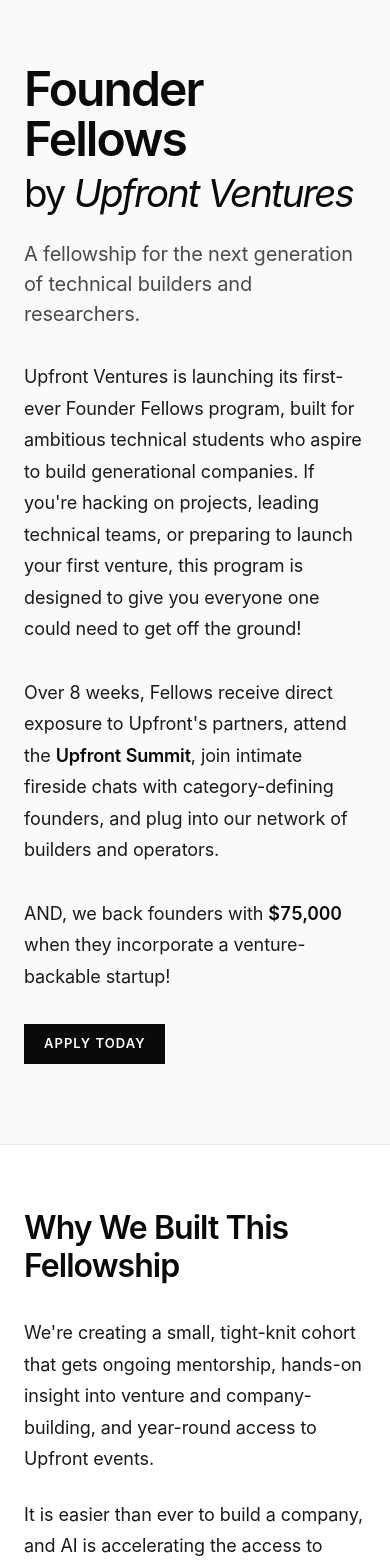
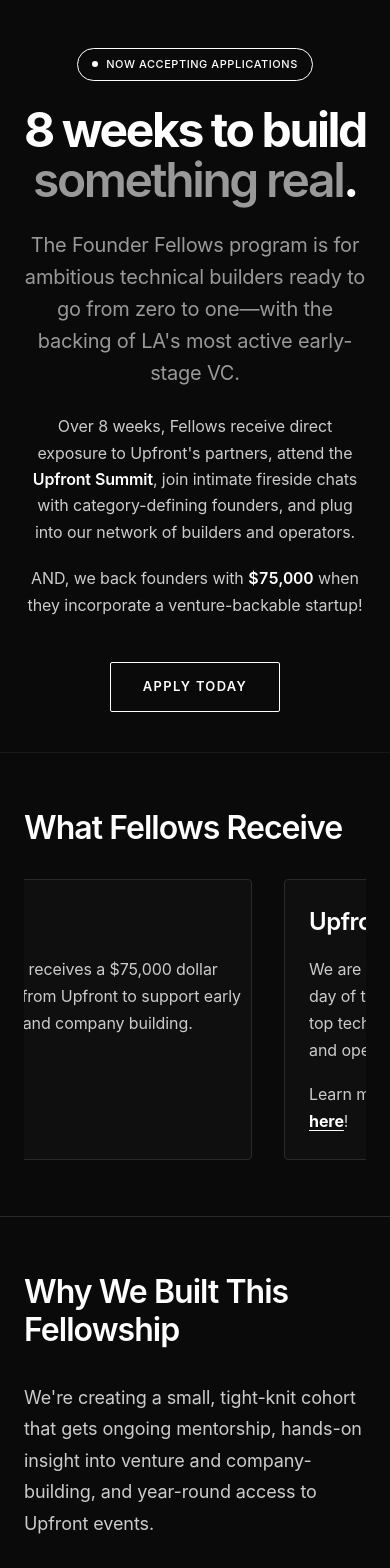
Before and after one commit to alexmarley/Fellows-Project, a Next.js app: page / in a window 390 px wide. Shown: the top 1568 px of the page. Built offline with nearby package versions, Linux system fonts and the light colour scheme.

Commit message:
Add dark theme, carousel, and styling improvements

```diff
--- a/pages/index.js
+++ b/pages/index.js
@@ -1,13 +1,59 @@
 import Head from 'next/head'
-import { useState } from 'react'
+import { useState, useEffect, useRef } from 'react'
 import styles from '../styles/Home.module.css'
 
 export default function Home() {
   const [openFaq, setOpenFaq] = useState(null)
+  const [carouselIndex, setCarouselIndex] = useState(0)
+  const carouselIntervalRef = useRef(null)
 
   const toggleFaq = (index) => {
     setOpenFaq(openFaq === index ? null : index)
   }
+
+  const benefits = [
+    {
+      title: "Capital",
+      description: "Each Fellow receives a $75,000 dollar investment from Upfront to support early exploration and company building."
+    },
+    {
+      title: "Upfront Summit",
+      description: (
+        <>
+          We are flying Fellows to LA to attend one day of the Upfront Summit, which is LA's top tech event for founders, investors, and operators.
+          <p style={{marginTop: '1rem'}}>Learn more about last year's summit <a href="https://upfront.com/summit" target="_blank" rel="noopener noreferrer"><strong>here</strong></a>!</p>
+        </>
+      )
+    },
+    {
+      title: "Mentorship",
+      description: "Each fellow will be paired with an investor at Upfront which specializes in your area of interest who you'll get to meet with 1:1."
+    },
+    {
+      title: "Fireside Chats",
+      description: "Fellows get a chance to learn directly from Upfront partners and founders across the portfolio, while getting to directly ask questions to some our fastest growing portfolio companies."
+    },
+    {
+      title: "Community",
+      description: "Fellows join a tight-knit community of ambitious technical founders, building lasting relationships with peers who are also on the path to launching their first venture."
+    },
+    {
+      title: "Year-Round Events",
+      description: "Fellows are invited to mixers, dinners, and local Upfront gatherings in Los Angeles, New York, San Francisco, Boston, Philadelphia, and other cities where our team is active."
+    }
+  ]
+
+  useEffect(() => {
+    carouselIntervalRef.current = setInterval(() => {
+      setCarouselIndex((prevIndex) => (prevIndex + 1) % (benefits.length - 2))
+    }, 5000)
+
+    return () => {
+      if (carouselIntervalRef.current) {
+        clearInterval(carouselIntervalRef.current)
+      }
+    }
+  }, [])
 
   const faqs = [
     {
@@ -66,15 +112,16 @@
         {/* Hero Section */}
         <section className={styles.hero}>
           <div className={styles.container}>
+            <div className={styles.heroBadgeTop}>
+              <span className={styles.badgeDot}></span>
+              Now accepting applications
+            </div>
             <h1 className={styles.heroTitle}>
-              Founder Fellows<br />
-              <span style={{ fontWeight: 400, fontSize: '0.8em' }}>by <em>Upfront Ventures</em></span>
+              <span className={styles.titleHighlight}>8 weeks</span> to build<br />
+              <span className={styles.titleAccent}>something</span> <span className={styles.titleAccent}>real</span>.
             </h1>
             <p className={styles.heroSubtitle}>
-              A fellowship for the next generation of technical builders and researchers.
-            </p>
-            <p className={styles.heroDescription}>
-              Upfront Ventures is launching its first-ever Founder Fellows program, built for ambitious technical students who aspire to build generational companies. If you're hacking on projects, leading technical teams, or preparing to launch your first venture, this program is designed to give you everyone one could need to get off the ground!
+              The Founder Fellows program is for ambitious technical builders ready to go from zero to one—with the backing of LA's most active early-stage VC.
             </p>
             <p className={styles.heroDescription}>
               Over 8 weeks, Fellows receive direct exposure to Upfront's partners, attend the <strong>Upfront Summit</strong>, join intimate fireside chats with category-defining founders, and plug into our network of builders and operators.
@@ -85,6 +132,26 @@
             <a href="#" className={styles.heroBadge}>
               APPLY TODAY
             </a>
+          </div>
+        </section>
+
+        {/* What Fellows Receive Section */}
+        <section className={styles.section}>
+          <div className={styles.container}>
+            <h2 className={styles.sectionTitle} >What Fellows Receive</h2>
+            <div className={styles.carouselWrapper}>
+              <div
+                className={styles.benefitsCarousel}
+                style={{ transform: `translateX(-${carouselIndex * 33.333}%)` }}
+              >
+                {benefits.map((benefit, index) => (
+                  <div key={index} className={styles.benefitItem}>
+                    <h3>{benefit.title}</h3>
+                    <p>{benefit.description}</p>
+                  </div>
+                ))}
+              </div>
+            </div>
           </div>
         </section>
 
@@ -105,40 +172,6 @@
               </div>
               <div className={styles.whyImage}>
                 <img src="/images/Summit Photo.jpeg" alt="Founder Fellows" />
-              </div>
-            </div>
-          </div>
-        </section>
-
-        {/* What Fellows Receive Section */}
-        <section className={styles.section}>
-          <div className={styles.container}>
-            <h2 className={styles.sectionTitle} >What Fellows Receive</h2>
-            <div className={styles.benefitsGrid}>
-              <div className={styles.benefitItem}>
-                <h3> Capital</h3>
-                <p>Each Fellow receives a $75,000 dollar investment from Upfront to support early exploration and company building. </p>
-              </div>
-              <div className={styles.benefitItem}>
-                <h3> Upfront Summit</h3>
-                <p>We are flying Fellows to LA to attend one day of the Upfront Summit, which is LA's top tech event for founders, investors, and operators.</p>
-                <p style={{marginTop: '1rem'}}>Learn more about last year's summit <a href="https://upfront.com/summit" target="_blank" rel="noopener noreferrer"><strong>here</strong></a>!</p>
-              </div>
-              <div className={styles.benefitItem}>
-                <h3> Mentorship</h3>
-                <p>Each fellow will be paired with an investor at Upfront which specializes in your area of interest who you'll get to meet with 1:1. </p>
-              </div>
-              <div className={styles.benefitItem}>
-                <h3> Fireside Chats</h3>
-                <p>Fellows get a chance to learn directly from Upfront partners and founders across the portfolio, while getting to directly ask questions to some our fastest growing portfolio companies. </p>
-              </div>
-              <div className={styles.benefitItem}>
-                <h3> Community</h3>
-                <p>Fellows join a tight-knit community of ambitious technical founders, building lasting relationships with peers who are also on the path to launching their first venture. </p>
-              </div>
-              <div className={styles.benefitItem}>
-                <h3> Year-Round Events</h3>
-                <p>Fellows are invited to mixers, dinners, and local Upfront gatherings in Los Angeles, New York, San Francisco, Boston, Philadelphia, and other cities where our team is active. </p>
               </div>
             </div>
           </div>
--- a/styles/Home.module.css
+++ b/styles/Home.module.css
@@ -1,7 +1,7 @@
 .main {
   width: 100%;
   min-height: 100vh;
-  background: #ffffff;
+  background: #0a0a0a;
 }
 
 .container {
@@ -12,19 +12,62 @@
 
 /* Hero Section */
 .hero {
-  padding: 8rem 0 6rem;
-  background: #fafafa;
-  border-bottom: 1px solid #e5e5e5;
+  padding: 5rem 0 4rem;
+  background: #0a0a0a;
+  border-bottom: 1px solid #1a1a1a;
+  display: flex;
+  align-items: center;
+}
+
+.hero .container {
+  text-align: center;
+}
+
+.heroBadgeTop {
+  display: inline-flex;
+  align-items: center;
+  gap: 0.5rem;
+  margin: 0 auto 2rem auto;
+  padding: 0.5rem 1rem;
+  background: #0a0a0a;
+  border: 1px solid #ffffff;
+  border-radius: 50px;
+  color: #ffffff;
+  font-size: 0.75rem;
+  font-weight: 500;
+  letter-spacing: 0.05em;
+  text-transform: uppercase;
+}
+
+.badgeDot {
+  width: 6px;
+  height: 6px;
+  background: #ffffff;
+  border-radius: 50%;
+  display: inline-block;
 }
 
 .heroTitle {
   font-size: 5rem;
+  font-weight: 700;
+  margin-bottom: 2rem;
+  color: #ffffff;
+  line-height: 1.05;
+  letter-spacing: -0.05em;
+  font-feature-settings: 'kern' 1, 'liga' 1;
+  max-width: 1000px;
+  margin-left: auto;
+  margin-right: auto;
+}
+
+.titleHighlight {
+  color: #ffffff;
+  font-weight: 700;
+}
+
+.titleAccent {
+  color: #999;
   font-weight: 600;
-  margin-bottom: 1.5rem;
-  color: #0a0a0a;
-  line-height: 1.05;
-  letter-spacing: -0.04em;
-  font-feature-settings: 'kern' 1, 'liga' 1;
 }
 
 .heroFunction {
@@ -33,63 +76,82 @@
 }
 
 .heroSubtitle {
-  font-size: 1.5rem;
+  font-size: 1.375rem;
   font-weight: 400;
-  color: #4a4a4a;
+  color: #999;
   margin-bottom: 2rem;
-  line-height: 1.5;
+  line-height: 1.6;
   letter-spacing: -0.01em;
-  text-align: left;
+  text-align: center;
+  max-width: 700px;
+  margin-left: auto;
+  margin-right: auto;
 }
 
 .heroDescription {
-  font-size: 1.125rem;
-  line-height: 1.75;
-  color: #1a1a1a;
-  max-width: 800px;
-  margin-bottom: 2rem;
+  font-size: 1.0625rem;
+  line-height: 1.65;
+  color: #ccc;
+  max-width: 700px;
+  margin: 0 auto 1.5rem auto;
   font-weight: 400;
   letter-spacing: -0.005em;
+  text-align: center;
 }
 
 .heroDescription strong {
   font-weight: 600;
-  color: #0a0a0a;
+  color: #ffffff;
   letter-spacing: -0.01em;
   font-variant-numeric: tabular-nums;
   font-feature-settings: 'tnum' 1;
 }
 
+.heroDescription a {
+  color: #ffffff;
+  text-decoration: underline;
+  text-underline-offset: 3px;
+  transition: opacity 0.2s ease;
+}
+
+.heroDescription a:hover {
+  opacity: 0.7;
+}
+
 .heroBadge {
   display: inline-block;
   width: fit-content;
-  margin: 0 0 2rem 0;
-  padding: 0.625rem 1.25rem;
+  margin: 2rem auto 0 auto;
+  padding: 1rem 2.25rem;
   background: #0a0a0a;
+  border: 1px solid #ffffff;
   color: #fff;
-  font-size: 0.8125rem;
+  font-size: 0.875rem;
   font-weight: 600;
-  letter-spacing: 0.08em;
+  letter-spacing: 0.1em;
   text-transform: uppercase;
   font-feature-settings: 'kern' 1;
   text-decoration: none;
   cursor: pointer;
-  transition: background-color 0.2s ease, opacity 0.2s ease;
+  transition: all 0.3s ease;
+  border-radius: 2px;
 }
 
 .heroBadge:hover {
-  background: #1a1a1a;
-  opacity: 0.9;
+  background: #ffffff;
+  color: #0a0a0a;
+  transform: translateY(-2px);
 }
 
 .heroBadge:active {
-  opacity: 0.8;
+  transform: translateY(0);
 }
 
 /* Section Styles */
 .section {
-  padding: 6rem 0;
-  border-bottom: 1px solid #e5e5e5;
+  padding: 5rem 0;
+  border-bottom: 1px solid #2a2a2a;
+  background: #0a0a0a;
 }
 
 .section:last-child {
@@ -100,7 +162,7 @@
   font-size: 1.5rem;
   font-weight: 600;
   text-transform: lowercase;
-  color: #0a0a0a;
+  color: #ffffff;
   margin-bottom: 3rem;
   letter-spacing: -0.02em;
 }
@@ -109,7 +171,7 @@
   font-size: 2.5rem;
   font-weight: 600;
   line-height: 1.2;
-  color: #0a0a0a;
+  color: #ffffff;
   margin-bottom: 2rem;
   letter-spacing: -0.03em;
   max-width: 900px;
@@ -119,7 +181,7 @@
 .sectionContent {
   font-size: 1.125rem;
   line-height: 1.75;
-  color: #1a1a1a;
+  color: #cccccc;
   max-width: 800px;
   font-weight: 400;
   letter-spacing: -0.005em;
@@ -145,7 +207,7 @@
   flex: 1;
   font-size: 1.125rem;
   line-height: 1.75;
-  color: #1a1a1a;
+  color: #cccccc;
   font-weight: 400;
   letter-spacing: -0.005em;
 }
@@ -186,30 +248,59 @@
   margin-top: 2rem;
 }
 
+/* Carousel Styles */
+.carouselWrapper {
+  overflow: hidden;
+  margin-top: 2rem;
+  width: 100%;
+  position: relative;
+}
+
+.benefitsCarousel {
+  display: flex;
+  transition: transform 0.6s cubic-bezier(0.4, 0, 0.2, 1);
+  width: 100%;
+  align-items: stretch;
+}
+
+.benefitsCarousel .benefitItem {
+  flex: 0 0 33.333%;
+  min-width: 0;
+  margin-right: 2rem;
+  box-sizing: border-box;
+  display: flex;
+  flex-direction: column;
+  height: auto;
+}
+
+.benefitsCarousel .benefitItem:last-child {
+  margin-right: 0;
+}
+
 /* Category Cards */
 .categoryCard {
   padding: 2rem;
-  border: 1px solid #e5e5e5;
-  background: #fff;
+  border: 1px solid #2a2a2a;
+  background: #0a0a0a;
   transition: border-color 0.2s ease;
 }
 
 .categoryCard:hover {
-  border-color: #0a0a0a;
+  border-color: #ffffff;
 }
 
 .categoryCard h3 {
   font-size: 1.25rem;
   font-weight: 600;
   margin-bottom: 0.75rem;
-  color: #0a0a0a;
+  color: #ffffff;
   letter-spacing: -0.015em;
 }
 
 .categoryCard p {
   font-size: 1rem;
   line-height: 1.6;
-  color: #4a4a4a;
+  color: #cccccc;
   font-weight: 400;
   letter-spacing: -0.005em;
 }
@@ -217,41 +308,54 @@
 /* Who Cards */
 .whoCard {
   padding: 2rem;
-  border: 1px solid #e5e5e5;
-  background: #fff;
+  border: 1px solid #2a2a2a;
+  background: #0a0a0a;
   transition: border-color 0.2s ease;
 }
 
 .whoCard:hover {
-  border-color: #0a0a0a;
+  border-color: #ffffff;
 }
 
 .whoCard h3 {
   font-size: 1.25rem;
   font-weight: 600;
   margin-bottom: 0.75rem;
-  color: #0a0a0a;
+  color: #ffffff;
   letter-spacing: -0.015em;
 }
 
 .whoCard p {
   font-size: 1rem;
   line-height: 1.6;
-  color: #4a4a4a;
+  color: #cccccc;
   font-weight: 400;
   letter-spacing: -0.005em;
 }
 
 /* Benefit Items */
 .benefitItem {
-  padding: 0;
+  padding: 1.5rem;
+  border: 1px solid #2a2a2a;
+  background: #0f0f0f;
+  border-radius: 4px;
+  height: 100%;
+  min-height: 280px;
+  box-sizing: border-box;
+  transition: border-color 0.2s ease;
+  display: flex;
+  flex-direction: column;
+}
+
+.benefitItem:hover {
+  border-color: #3a3a3a;
 }
 
 .benefitItem h3 {
   font-size: 1.5rem;
   font-weight: 600;
   margin-bottom: 1rem;
-  color: #0a0a0a;
+  color: #ffffff;
   letter-spacing: -0.02em;
   font-feature-settings: 'kern' 1, 'tnum' 1;
   font-variant-numeric: tabular-nums;
@@ -260,9 +364,26 @@
 .benefitItem p {
   font-size: 1rem;
   line-height: 1.7;
-  color: #4a4a4a;
+  color: #cccccc;
   font-weight: 400;
   letter-spacing: -0.005em;
+  flex: 1;
+  margin: 0;
+}
+
+.benefitItem a {
+  color: #ffffff;
+  text-decoration: underline;
+  text-underline-offset: 3px;
+  transition: opacity 0.2s ease;
+}
+
+.benefitItem a:hover {
+  opacity: 0.7;
+}
+
+.benefitItem strong {
+  color: #ffffff;
 }
 
 /* FAQ List */
@@ -272,7 +393,7 @@
 }
 
 .faqItem {
-  border-bottom: 1px solid #e5e5e5;
+  border-bottom: 1px solid #2a2a2a;
 }
 
 .faqItem:last-child {
@@ -291,19 +412,19 @@
   cursor: pointer;
   font-size: 1.125rem;
   font-weight: 600;
-  color: #0a0a0a;
+  color: #ffffff;
   transition: color 0.2s ease;
   letter-spacing: -0.01em;
 }
 
 .faqQuestion:hover {
-  color: #4a4a4a;
+  color: #cccccc;
 }
 
 .faqIcon {
   font-size: 1.5rem;
   font-weight: 300;
-  color: #0a0a0a;
+  color: #ffffff;
   margin-left: 1rem;
   flex-shrink: 0;
   font-feature-settings: 'kern' 1;
@@ -313,7 +434,7 @@
   padding: 0 0 1.5rem 0;
   font-size: 1rem;
   line-height: 1.7;
-  color: #4a4a4a;
+  color: #cccccc;
   animation: fadeIn 0.3s ease;
   font-weight: 400;
   letter-spacing: -0.005em;
@@ -342,19 +463,19 @@
 .nextStepsText {
   font-size: 1.125rem;
   line-height: 1.75;
-  color: #1a1a1a;
+  color: #cccccc;
   font-weight: 400;
   letter-spacing: -0.005em;
 }
 
 .nextStepsText strong {
   font-weight: 700;
-  color: #0a0a0a;
+  color: #ffffff;
   letter-spacing: 0.05em;
 }
 
 .link {
-  color: #0a0a0a;
+  color: #ffffff;
   text-decoration: underline;
   text-underline-offset: 3px;
   transition: opacity 0.2s ease;
@@ -362,7 +483,7 @@
 }
 
 .link:hover {
-  opacity: 0.6;
+  opacity: 0.7;
 }
 
 /* Responsive */
@@ -372,19 +493,39 @@
   }
 
   .hero {
-    padding: 4rem 0 3rem;
+    padding: 3rem 0 2.5rem;
+    min-height: auto;
+  }
+
+  .heroBadgeTop {
+    font-size: 0.6875rem;
+    padding: 0.4375rem 0.875rem;
+    margin-bottom: 1.5rem;
   }
 
   .heroTitle {
     font-size: 3rem;
+    margin-bottom: 1.5rem;
   }
 
   .heroSubtitle {
     font-size: 1.25rem;
+    margin-bottom: 1.5rem;
+  }
+
+  .heroDescription {
+    font-size: 1rem;
+    margin-bottom: 1.25rem;
+  }
+
+  .heroBadge {
+    padding: 0.875rem 2rem;
+    font-size: 0.8125rem;
+    margin-top: 1.5rem;
   }
 
   .section {
-    padding: 4rem 0;
+    padding: 3.5rem 0;
   }
 
   .sectionTitle {
@@ -395,6 +536,11 @@
   .benefitsGrid {
     grid-template-columns: 1fr;
     gap: 1.5rem;
+  }
+
+  .benefitsCarousel .benefitItem {
+    flex: 0 0 100%;
+    padding-right: 0;
   }
 
   .categoryCard,
--- a/styles/globals.css
+++ b/styles/globals.css
@@ -15,8 +15,8 @@
     sans-serif;
   -webkit-font-smoothing: antialiased;
   -moz-osx-font-smoothing: grayscale;
-  background: #ffffff;
-  color: #0a0a0a;
+  background: #0a0a0a;
+  color: #ffffff;
   line-height: 1.5;
   font-feature-settings: 'kern' 1, 'liga' 1;
 }
@@ -33,8 +33,8 @@
 
 /* Selection */
 ::selection {
-  background: #0a0a0a;
-  color: #fff;
+  background: #ffffff;
+  color: #0a0a0a;
 }
 
 /* Monospace for tech-forward elements */
```
